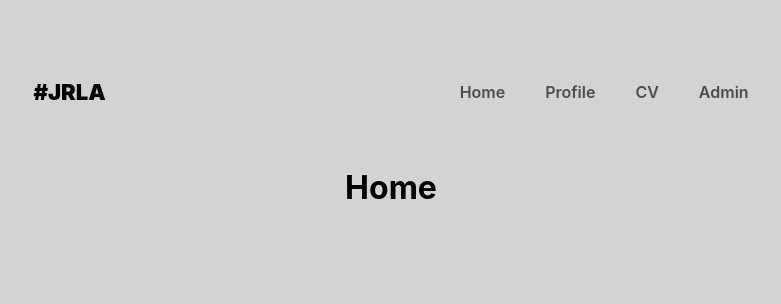
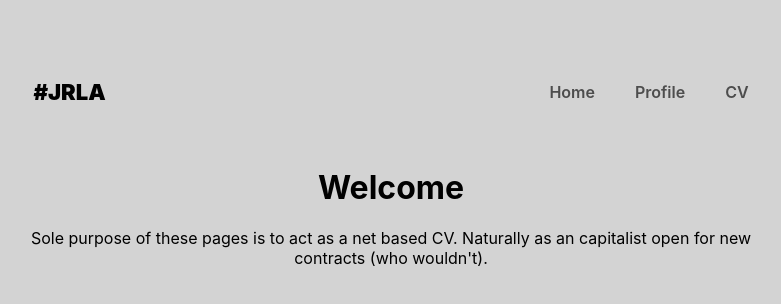
Before and after one commit to JouniR68/CV, a React (Vite) app: page / in a window 1280 px wide. Shown: the top 304 px of the page, without its empty margins (249-1030 px from the left). Built offline with nearby package versions, Linux system fonts and the light colour scheme.

Commit message:
Latest fixes

```diff
--- a/src/App.jsx
+++ b/src/App.jsx
@@ -13,10 +13,11 @@ import ProfileLayout from "./Layouts/ProfileLayout";
 import Work from "./components/Work";
 import Education from "./components/Education";
 import Tech from "./components/Tech";
-import AddItem from "./components/AddIItem";
+
 //import Looking from "./components/Looking";
 
 import { BrowserRouter, Routes, Route } from "react-router-dom";
+import Contact from "./components/Contact";
 
 /*
             <Route path="work" element={<Work />}>
@@ -43,7 +44,6 @@ function App() {
           <Route path="admin" element={<AdminLayout />}>
             <Route index element={<Login />} />
             <Route path="logout" element={<Logout />} />
-            <Route path="add" element={<AddItem />} />
           </Route>
 
           <Route path="cv" element={<CVLayout />}>
@@ -51,6 +51,8 @@ function App() {
             <Route path="education" element={<Education />} />
             <Route path="work" element={<Work />} />
             <Route path="Tech" element={<Tech />} />
+            <Route path="Contact" element={<Contact />} />
+
           </Route>
         </Route>
       </Routes>
--- a/src/Layouts/CVLayout.jsx
+++ b/src/Layouts/CVLayout.jsx
@@ -7,6 +7,7 @@ export default function CVLayout() {
         <Link to="work">Work History</Link>
         <Link to="education">Education</Link>
         <Link to="Tech">Tech Stack</Link>
+        <Link to="Contact">Contact</Link>
       </nav>
       <Outlet />
     </>
--- /dev/null
+++ b/src/components/Contact.jsx
@@ -0,0 +1,12 @@
+export default function Contact() {
+
+    return(
+        <>
+        <h3>Contact details:</h3>
+        <p></p>
+        Let's start with the email so send me an email and lets more from there, waiting your contact request on jriimala@gmail.com.
+
+        </>
+    )
+
+}
--- a/src/components/Header.jsx
+++ b/src/components/Header.jsx
@@ -11,7 +11,6 @@ export default function Header() {
         <Link to="/">Home</Link>
         <Link to="/profile">Profile</Link>
         <Link to="/cv">CV</Link>
-        <Link to="/admin">Admin</Link>
       </nav> :
       <Login />}
     </header>
--- a/src/components/Home.jsx
+++ b/src/components/Home.jsx
@@ -1,7 +1,12 @@
+export default function Home() {
+  return (
+    <>
+      <h1>Welcome</h1>
+      <div className="home--content">
 
-export default function Home(){
-    return(
-        <h1>Home</h1>
-    )
+        Sole purpose of these pages is to act as a net based CV. Naturally as an capitalist open for new contracts (who wouldn't).
 
+      </div>
+    </>
+  );
 }
--- a/src/components/Profile.jsx
+++ b/src/components/Profile.jsx
@@ -21,6 +21,7 @@ export default function Education() {
               <td className="row">Place of birth: {profile.BirthPlace}</td>
               <td className="row">Work: {profile.Profession}</td>
               <td className="row">Familly: {profile.Familly}</td>
+              <td className="row">Mail: jriimala@gmail.com</td>
             </table>
           </div>
         ))}
```
